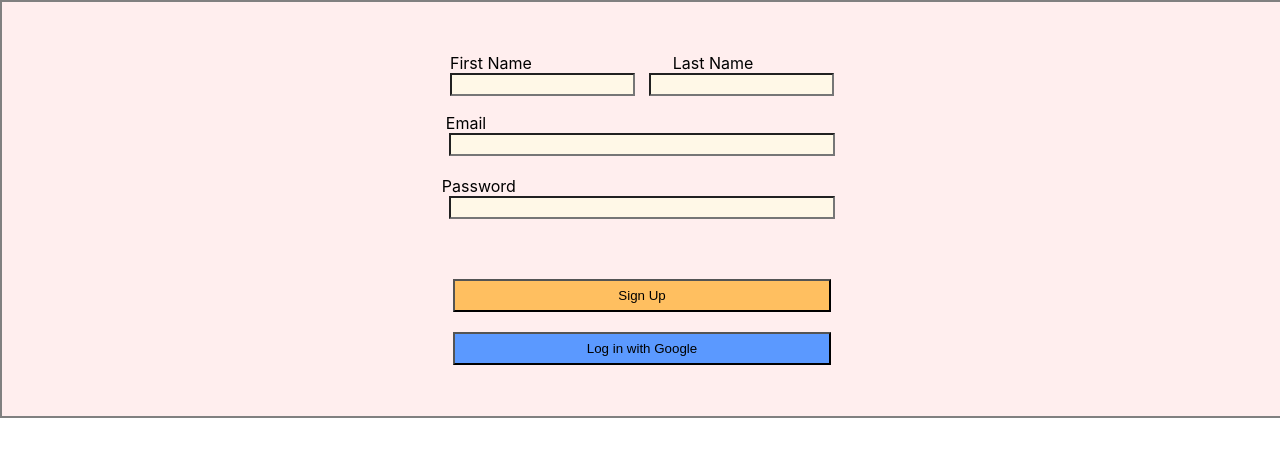
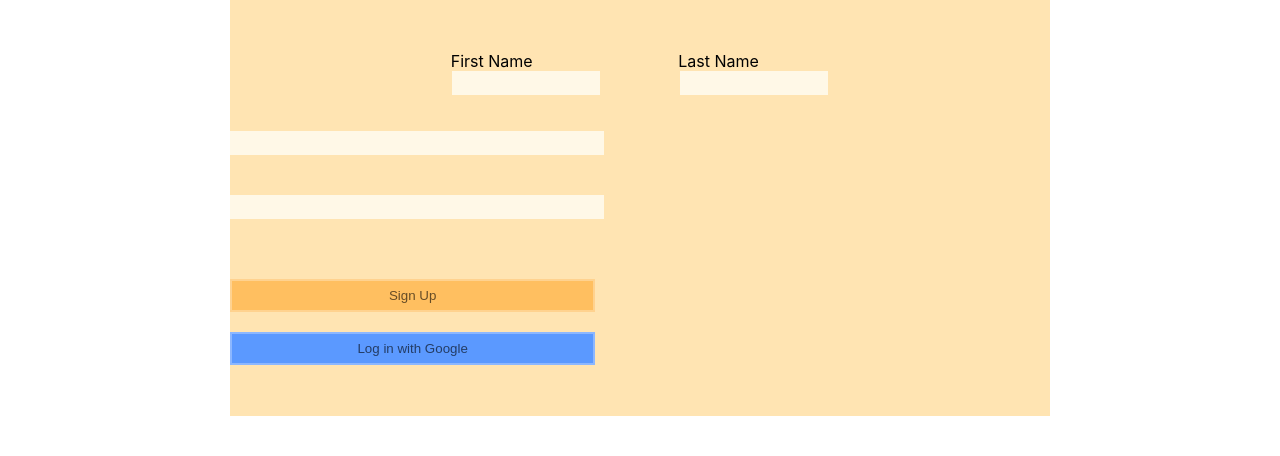
Before and after one commit to Bstuart77/Checklist_418, a React (Create React App) app: page / in a window 1280 px wide. Shown: the top 456 px of the page. Built offline with nearby package versions, Linux system fonts and the light colour scheme.

Commit message:
Code now reflects what we have on figma

```diff
--- a/src/SignUp.css
+++ b/src/SignUp.css
@@ -14,77 +14,90 @@ code {
 
 .App{
   background-color: #FEFFE2;
-  padding: 11%;
-  margin: auto;
+  padding-bottom: 10%;
+  padding-top: 5%;
+  padding-left: 11%;
+  padding-right: 11%;
   text-align: center;
 }
 
 .SignUpClass{
-  background-color: #FFEEEE;
-  border: 3px grey;
+  background-color: #FFE4B2;
   padding-top: 4%;
   padding-bottom: 4%;
-  border: 2px solid grey;
-  width: 100%;
-  text-align: center;
-
+  margin-left: 18%;
+  margin-right: 18%;
 }
 
 .FirstNameLabel{
   float: left;
-  margin-left: 35%;
+  margin-left: 26.9%;
 }
 
 .FirstNameBox{
   float: left;
-  margin-left: 35%;
-  padding: .15%;
+  margin-left: 27%;
+  width: 17%;
+  padding: .55%;
   background-color: #FFF8E7;
+  border: none;
+
 }
 
 .LastNameBox{
   float: right;
-  margin-right: 35%;
-  padding: .15%;
+  margin-right: 27%;
+  width: 17%;
+  padding: .55%;
   background-color: #FFF8E7;
+  border: none;
+
+
 }
+
 .LastNameLabel{
   float: right;
-  margin-right: 41.3%;
+  margin-right: 35.5%;
 }
 
 .EmailBox{
-  margin: auto;
-  width: 29.5%;
-  padding: .15%;
+  width: 44.5%;
+  padding: .55%;
   background-color: #FFF8E7;
+  border: none;
+
 }
 
 .EmailLabel{
-  margin-left: -27.5%;
+  margin-left: -41.2%;
 }
 
 .PasswordLabel{
-  margin-left: -25.5%;
+  margin-left: -37.7%;
 }
 
 .PasswordBox{
-  margin: auto;
-  padding: .15%;
-  width: 29.5%;
+  padding: .55%;
+  width: 44.5%;
   background-color: #FFF8E7;
+  border: none;
+
 }
 
 .SignUpButton{
   margin: auto;
-  width: 29.5%;
-  padding: .55%;
+  width: 44.5%;
+  padding: .85%;
   background-color: #FFBF60;
+  color: #664C26;
+  border: 2px solid #FFD28F
 }
 
 .SignInWithGoogleButton{
   margin: auto;
-  width: 29.5%;
-  padding: .55%;
-  background-color: #5B99FF;
+  width: 44.5%;
+  padding: .85%;
+  color: #243D66;
+  background-color: #5b99ff;
+  border: 2px solid #8CB7FF;
 }
```
